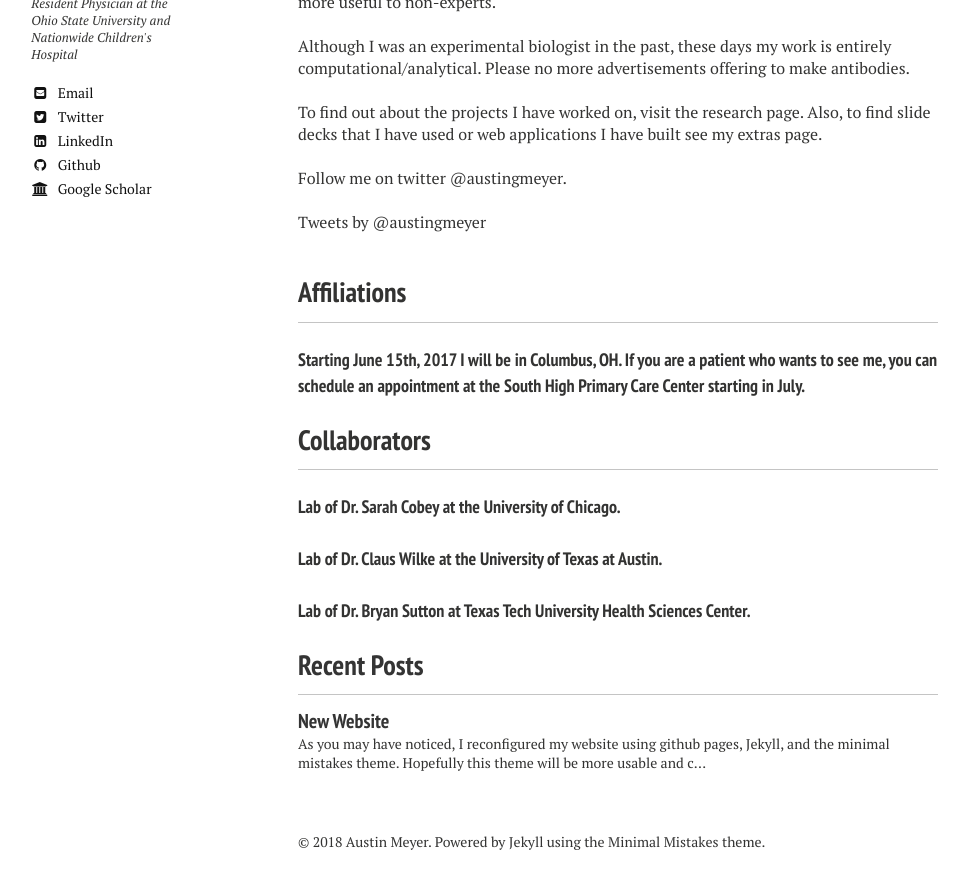
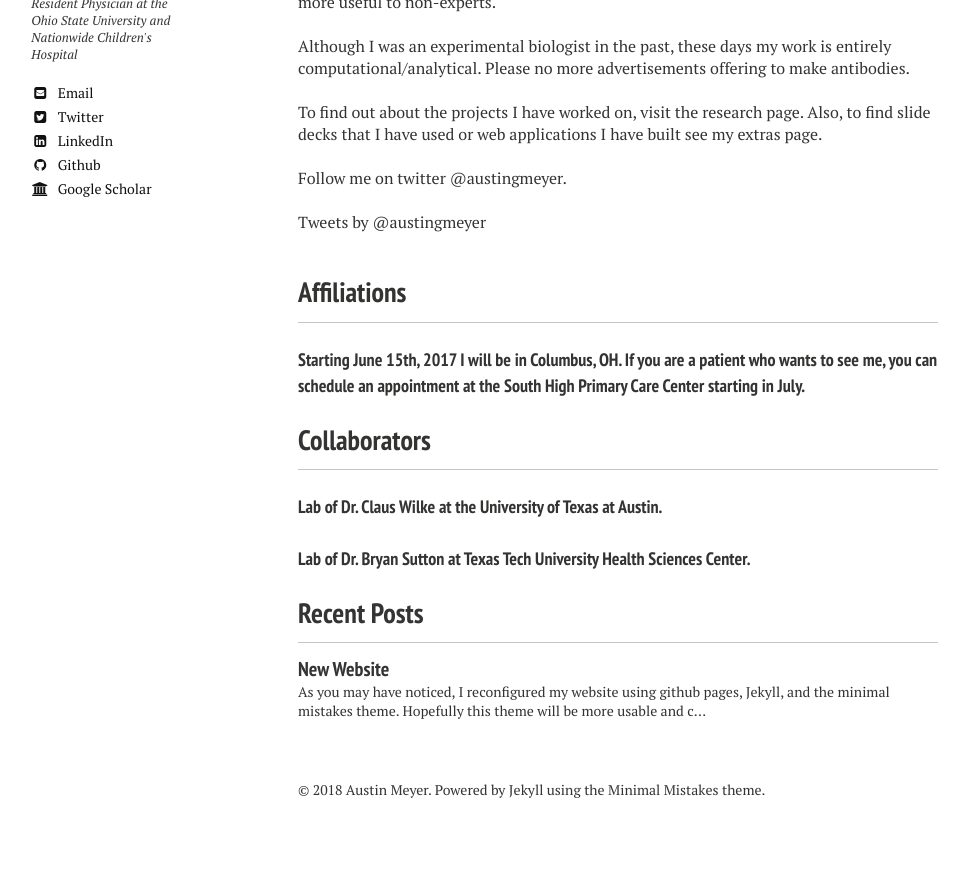
Before and after one commit to ausmeyer/ausmeyer.github.io, a Jekyll site: the page built from index.md, in a window 1280 px wide and 900 px high, scrolled down 763 px. Shown: the top 889 px of the window, without its empty margins (22-991 px from the left). Built offline with Jekyll 4.4.1, drawn with Linux system fonts in a browser that asks for light colours; nearby versions of some CDN libraries; comment, search, counter and statistics services are not loaded; after the commit the page ends 1611 px from its top, so only the background shows below that; some of the changed lines change nothing that is shown.

Commit message:
Change collaborators.

```diff
--- a/_layouts/home.html
+++ b/_layouts/home.html
@@ -53,7 +53,6 @@
   	<h4>Starting June 15th, 2017 I will be in Columbus, OH. If you are a patient who wants to see me, you can schedule an appointment at the South High Primary Care Center starting in July.</h4>
 
     <h3>Collaborators</h3>
-  	<h4>Lab of Dr. <a href="http://cobeylab.uchicago.edu/">Sarah Cobey</a> at the University of Chicago.</h4>
   	<h4>Lab of Dr. <a href="http://wilkelab.org/">Claus Wilke</a> at the University of Texas at Austin.</h4>
   	<h4>Lab of Dr. <a href="https://www.ttuhsc.edu/som/physiology/faculty/sutton/">Bryan Sutton</a> at Texas Tech University Health Sciences Center.</h4>
 
--- a/index.md
+++ b/index.md
@@ -9,7 +9,7 @@ During 2017-2018, I will be a first year resident physician in the combined prog
 <br>
 My graduate and post doctoral research focused on understanding and predicting the evolution of viral proteins, on protein molecular evolution, and on protein structural biology. However, I enjoy the process of applying quantitative information to solve outstanding research problems in many fields. In addition, I love teaching biostatistics and computational statistics, and finding places where existing data or methods can be applied to adjust traditionally fuzzy clinical reasoning. I also like using new presentation tools and developing web applications to convey my message and make the information more useful to non-experts.
 <br>
-Although I was an experimental biologist in the past, these days my work is entirely computational/analytical. Please no more advertisements offering to make antibodies.
+Although I was an experimental biologist in the past, these days my work is entirely computational/data analytical. Please no more advertisements offering to make antibodies.
 <br>
 To find out about the projects I have worked on, visit the research page. Also, to find slide decks that I have used or web applications see my extras page.
 <br>
```
